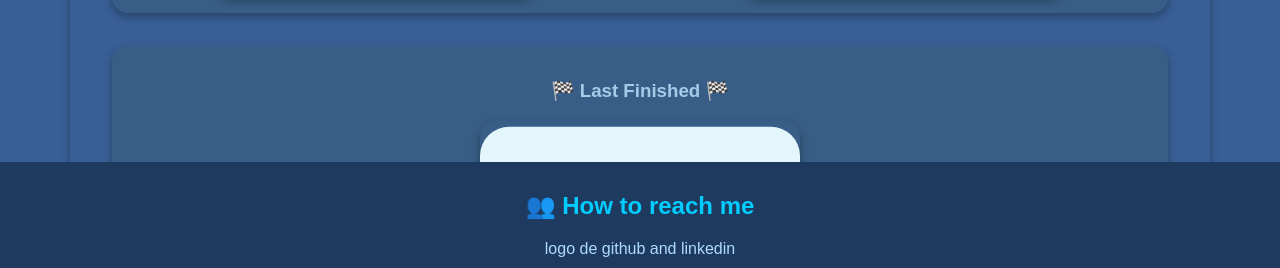
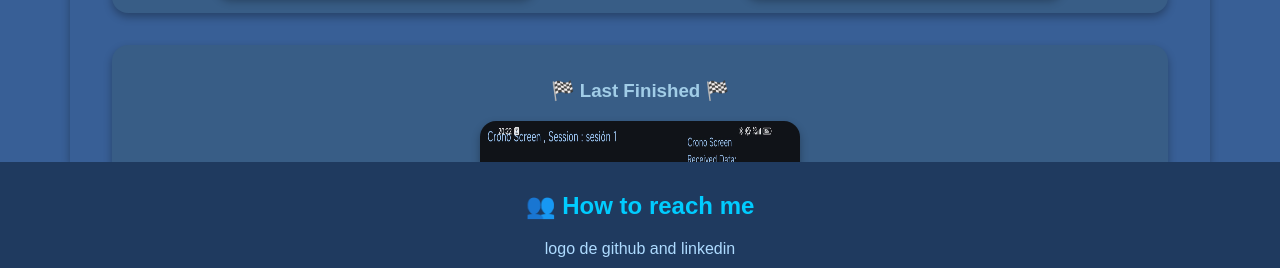
Before and after one commit to javirs200/BlindPortfolio, a plain HTML site: page index.html in a window 1280 px wide. Shown: the part 937-1205 px from the top of the page. Drawn offline with Linux system fonts and the light colour scheme.

Commit message:
add more images

```diff
--- a/index.html
+++ b/index.html
@@ -91,7 +91,7 @@
                             <div class="project-card">
                                 <div class="project-card-inner">
                                     <div class="project-card-face project-card-front">
-                                        <img class="project-image" src="/assets/base.svg" alt="placeholder"/>
+                                        <img class="project-image" src="/assets/usb.png" alt="usb"/>
                                         <h2 class="project-title">usbSerialTrack</h2>
                                         <p class="project-desctription">
                                             WIP, Android app for connect with Circuit-timer-with-ESPnow hardware | using Jetpack Compose, Material Design 3, and usb-serial-for-android usb library
@@ -120,11 +120,12 @@
                             <div class="project-card">
                                 <div class="project-card-inner">
                                     <div class="project-card-face project-card-front">
-                                        <img class="project-image" src="/assets/base.svg" alt="placeholder"/>
+                                        <img class="project-image" src="/assets/dashboard.png" alt="dashboard"/>
                                         <h2 class="project-title">AzureContainersApp</h2>
                                         <p class="project-desctription">Bachelor Degree final project Source code</p>
                                     </div>
                                     <div class="project-card-face project-card-back">
+                                        <img class="project-image" src="/assets/architecture.png" alt="architecture"/>
                                         <h2 class="project-title">AzureContainersApp</h2>
                                         <p class="project-desctription">Source code for my Bachelor's final project, focused on Azure containers.</p>
                                         <img class="tech-logo" title="Azure" alt="Azure"
```
Also changed, not shown: assets/logos.html (deleted, +0 -76 lines), assets/architecture.png (added), assets/chat.png (added), assets/dashboard.png (added), assets/onEvent.png (added), assets/placeholder.png (deleted), assets/plattformer.png (added), assets/port.png, assets/unexpected.png (added), assets/usb.png (added).
